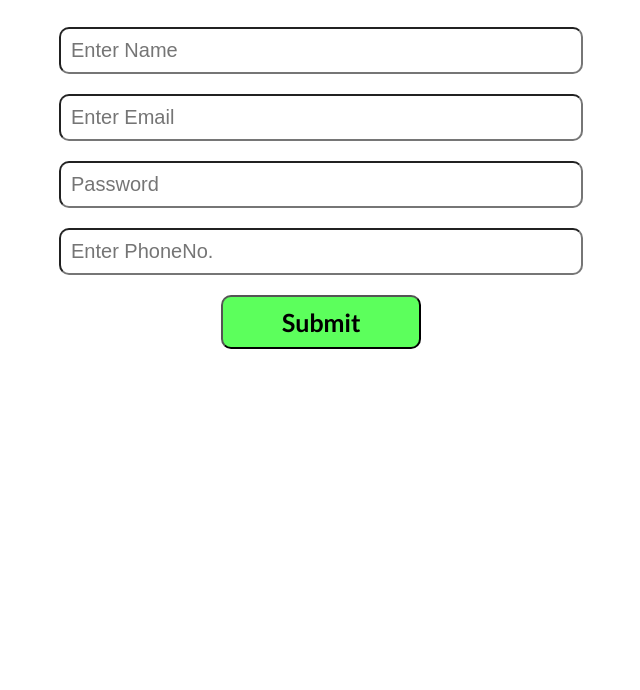
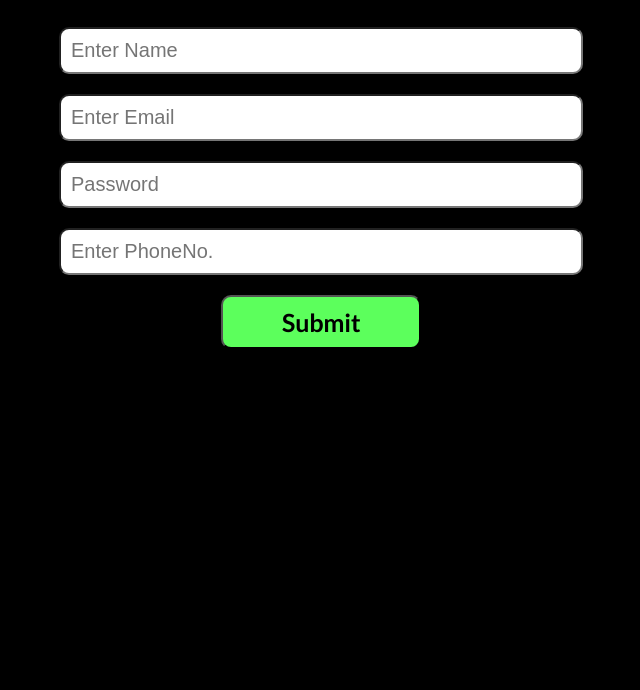
Before and after one commit to AbirChoudhury-26/Form-MongoDB, a website: page index.html in a window 1280 px wide. Shown: the part 110-800 px from the top of the page, without its empty margins (319-959 px from the left). Drawn offline with Linux system fonts and the light colour scheme.

Commit message:
Background

```diff
--- a/index.html
+++ b/index.html
@@ -44,6 +44,9 @@ form input{
     font-family: 'Gill Sans', 'Gill Sans MT', Calibri, 'Trebuchet MS', sans-serif;
 
 }
+body{
+    background-color: rgb(0, 0, 0);
+}
     </style>
 </head>
 <body>
```
